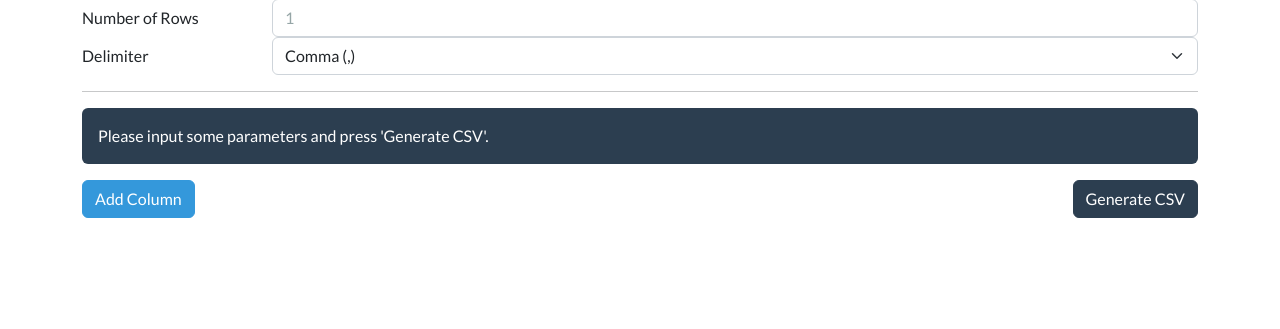
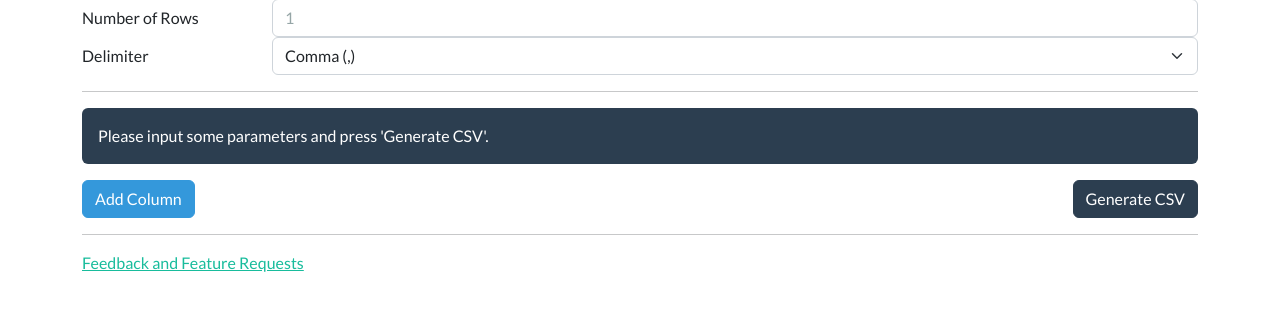
Before and after one commit to paulrmclain/csv-generator, a Flask app: page / in a window 1280 px wide. Shown: the part 182-511 px from the top of the page. Run offline with Flask 3, Linux system fonts and the light colour scheme; some libraries are stand-ins or nearby versions.

Commit message:
Feedback and feature request form

```diff
--- a/templates/index.html
+++ b/templates/index.html
@@ -83,6 +83,14 @@
                     <button class="btn btn-primary float-end" type="button" id="generate">Generate CSV</button>
                 </div>
             </div>
+
+            <hr>
+
+            <div class="row">
+                <div class="col-sm">
+                    <a href="https://forms.gle/3oCdhs4a5fVyzBBw7">Feedback and Feature Requests</a>
+                </div>
+            </div>
         </div>
     </body>
 </html>
```
